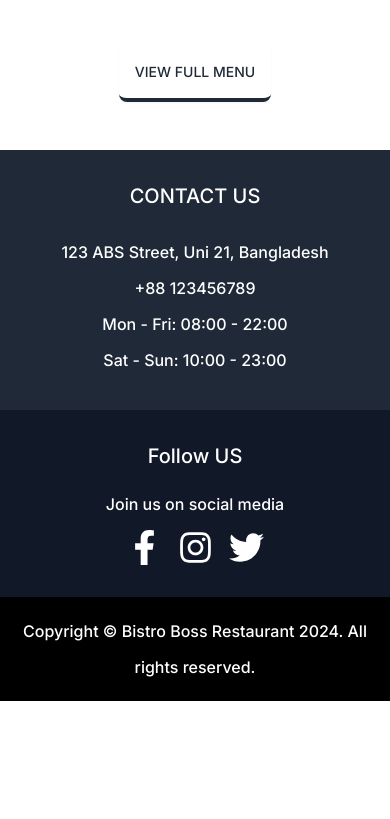
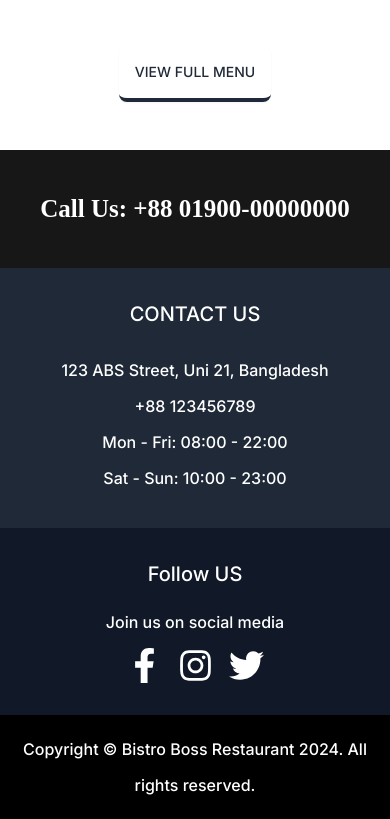
Before and after one commit to prorakib99/bistro-boss-restaurant-client, a React (Vite) app: page / in a window 390 px wide. Shown: the part 2583-3402 px from the top of the page. Before the commit the page ends 3284 px from the top, so only its background shows below. Built offline with nearby package versions, Linux system fonts and the light colour scheme; a web font is replaced by a local one.

Commit message:
Implement Call us with phone number on Home page

```diff
--- /dev/null
+++ b/src/pages/Home/CallUs/CallUs.jsx
@@ -0,0 +1,13 @@
+const CallUs = () => {
+    return (
+        <section className='bg-neutral-900 py-10 md:py-16 lg:py-28'>
+            <div className='container mx-auto px-5'>
+                <h2 className="text-center text-white text-[25px] sm:text-[35px] md:text-[50px] font-semibold font-['Raleway']">
+                    Call Us: <span>+88 01900-00000000</span>
+                </h2>
+            </div>
+        </section>
+    );
+};
+
+export default CallUs;
--- a/src/pages/Home/Home/Home.jsx
+++ b/src/pages/Home/Home/Home.jsx
@@ -1,5 +1,6 @@
 import Banner from '../Banner/Banner';
 import BistroBoss from '../BistroBoss/BistroBoss';
+import CallUs from '../CallUs/CallUs';
 import OrderOnline from '../OrdersOnline/OrdersOnline';
 import OurMenuOne from '../OurMenuOne/OurMenuOne';
 
@@ -10,6 +11,7 @@ const Home = () => {
             <OrderOnline />
             <BistroBoss />
             <OurMenuOne />
+            <CallUs />
         </>
     );
 };
```
